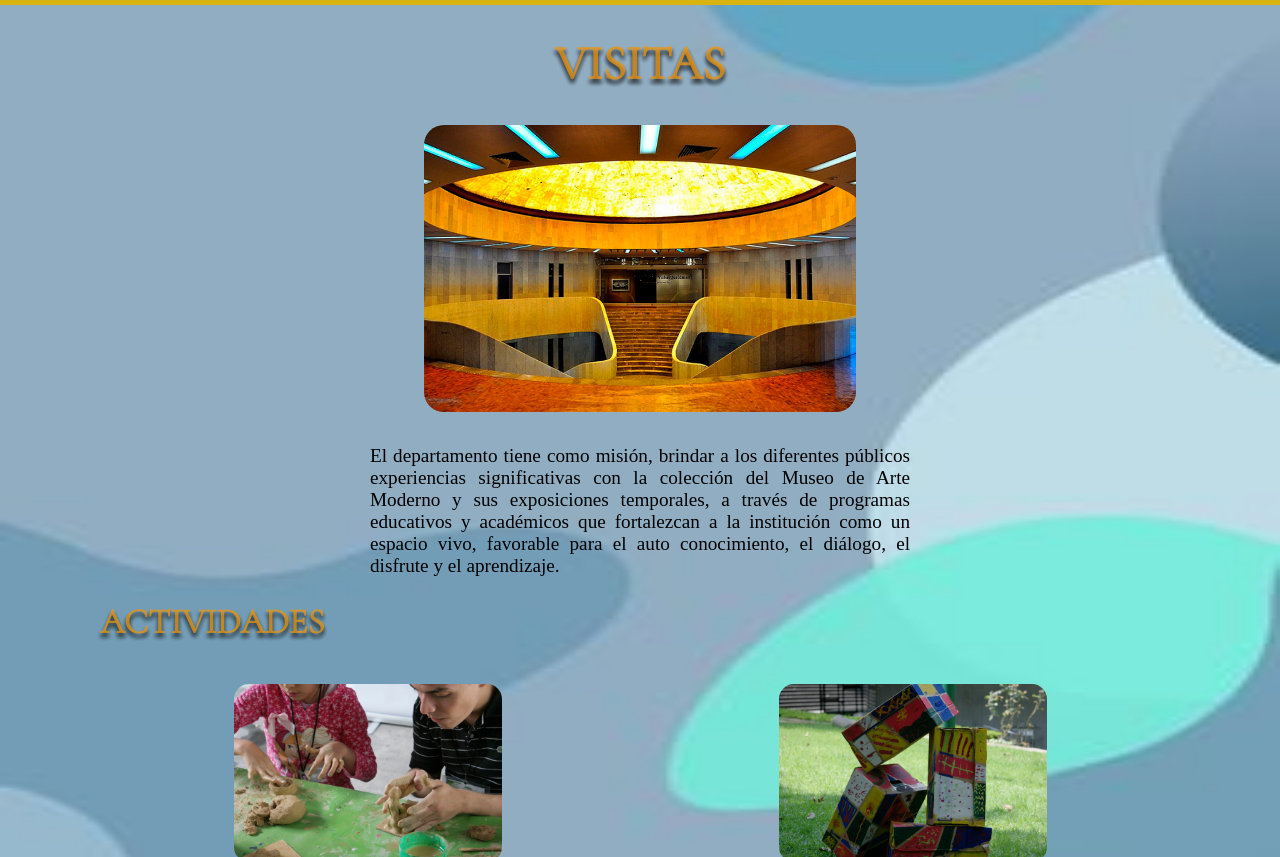
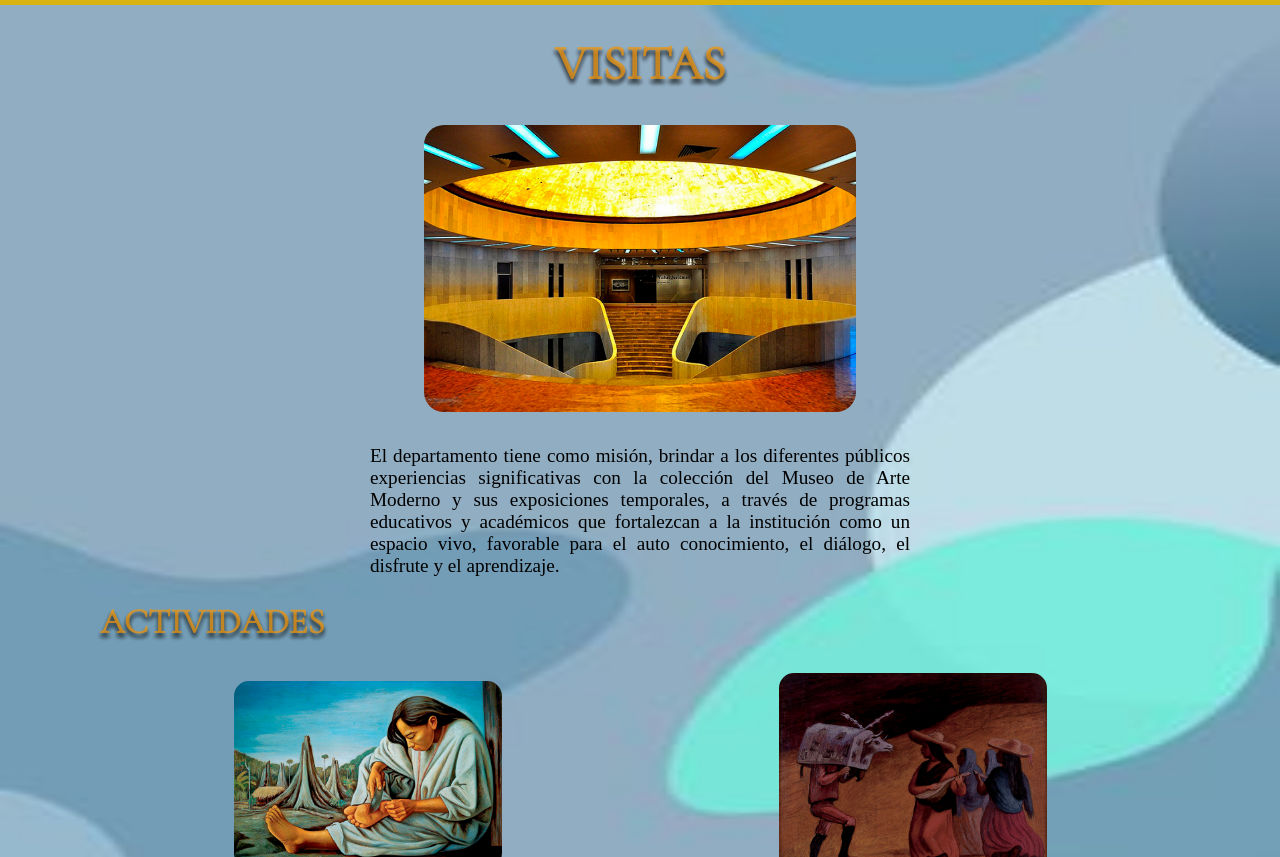
Before and after one commit to AilinPer/Proyecto_coder1, a plain HTML site: page pages/visitas.html in a window 1280 px wide. Shown: the part 95-952 px from the top of the page. Drawn offline with nearby package versions, Linux system fonts and the light colour scheme.

Commit message:
Modifique rutas de las img

```diff
--- a/pages/visitas.html
+++ b/pages/visitas.html
@@ -48,7 +48,7 @@
             <h2 class="animate__animated animate__zoomIn">ACTIVIDADES</h2>
             <section class="part2">
                 <article class="art1">
-                    <img class="img1" data-aos="flip-up" src="../img/_sam0602.jpg" alt="">
+                    <img class="img1" data-aos="flip-up" src="../img/10252.jpg" alt="">
                     <h3>TALLERES, CURSOS Y ACTIVIDADES ACADÉMICAS</h3>
                     <p data-aos="zoom-in">Lorem ipsum dolor sit amet, consectetur adipisicing elit.
                     Asperiores quibusdam cumque eum iste, rem vitae aspernatur
@@ -56,7 +56,7 @@
                     voluptatem ipsam, pariatur fuga odio.</p>
                 </article>
                 <article class="art2">
-                    <img class="img2" data-aos="flip-up" src="../img/_sam0787.jpg" alt="">
+                    <img class="img2" data-aos="flip-up" src="../img/10930.jpg" alt="">
                     <h3>VISITAS GUIADAS</h3>
                     <p data-aos="zoom-in">Lorem ipsum dolor sit amet, consectetur adipisicing elit.
                     Asperiores quibusdam cumque eum iste, rem vitae aspernatur
--- a/style.css
+++ b/style.css
@@ -9,7 +9,7 @@
     background-color: aqua;
 }*/
 body{
-    background-image: url(../img/fondoinicio.jpg);
+    background-image: url(./img/fondoinicio.jpg);
     background-repeat:no-repeat;
     background-size: cover;
     font-family: 'Camorand Garamond';
```
